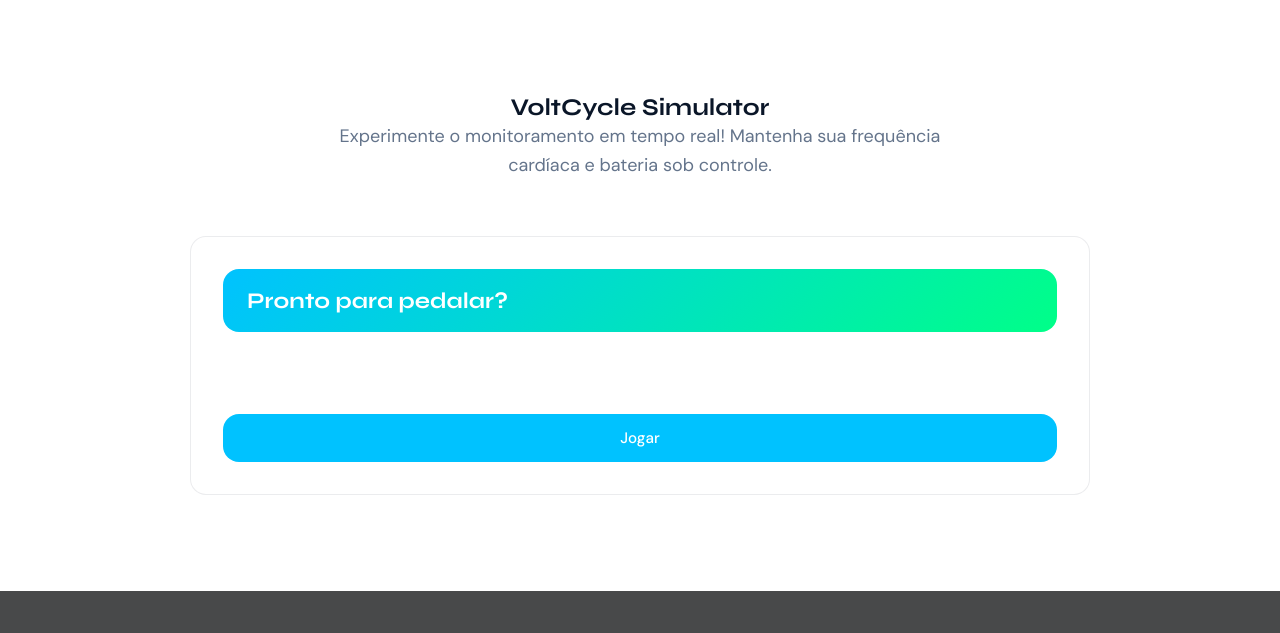
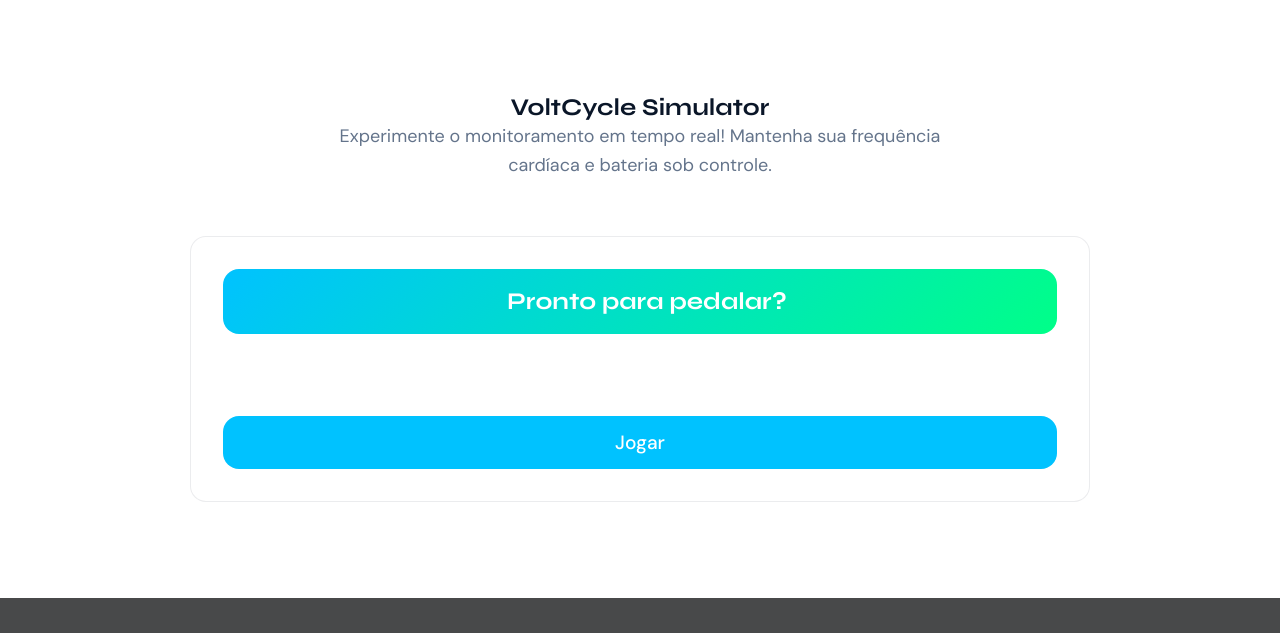
Before and after one commit to Louisxz123/Volt-Cycle-novo, a website: page jogo.html in a window 1280 px wide. Shown: the part 73-706 px from the top of the page. Drawn offline with Linux system fonts and the light colour scheme.

Commit message:
ajustes na página jogo

```diff
--- a/jogo.css
+++ b/jogo.css
@@ -16,7 +16,9 @@
   flex-wrap: wrap;
   gap: 8px;
 }
-.game-header h2 { color: #fff; font-size: 1.4rem; }
+.game-header h2 { color: #fff;
+  margin-left: 260px;
+}
 .game-record {
   background: rgba(255,255,255,0.2);
   padding: 8px 16px;
@@ -47,6 +49,10 @@
 .speed-controls { display: flex; gap: 12px; flex-wrap: wrap; }
 .speed-controls .btn { flex: 1; min-width: 160px; }
 
+.button-play a {
+  font-size: 1.2rem;
+}
+
 @media (max-width: 700px) {
   .game-stats { grid-template-columns: repeat(2, 1fr); }
   .game-header { flex-direction: column; align-items: flex-start; }
--- a/jogo.html
+++ b/jogo.html
@@ -87,8 +87,9 @@
           <div ></span></div>
           <div><divdiv></div>
         </div>
-
+        <div class="button-play">
         <a href="./game/index.html" class="btn btn-primary btn-block">Jogar</a>
+        </div>
       </div>
 
 
```
